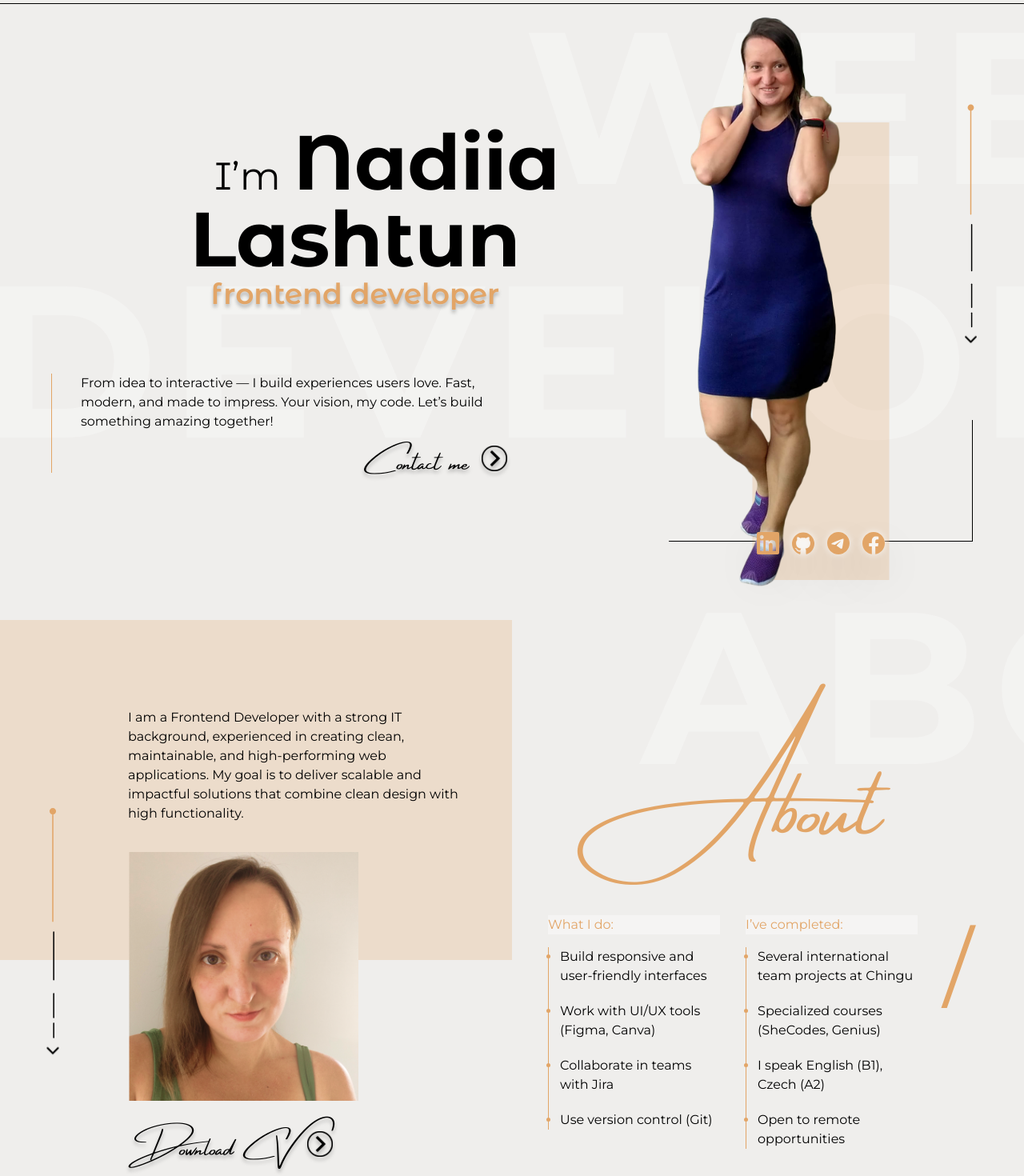
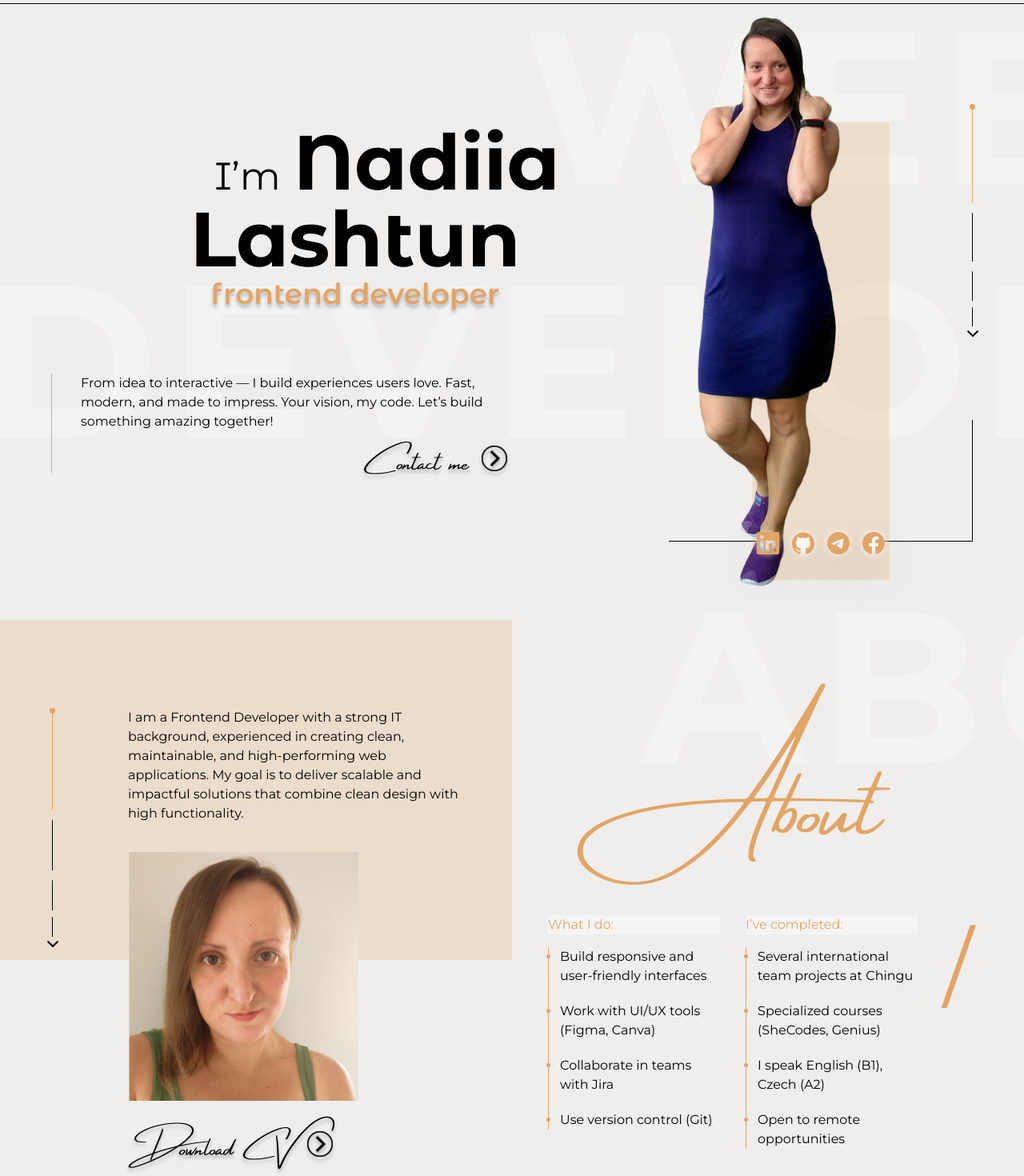
Before and after one commit to NadiiaLashtun/Portfolio-v-2.0, a React (Vite) app: page / in a window 1280 px wide. Shown: the part 60-1530 px from the top of the page at 80% size. Built offline with nearby package versions, Linux system fonts and the light colour scheme.

Commit message:
Add component arrow to Hero and About page

```diff
--- /dev/null
+++ b/src/components/UI/Arrow.jsx
@@ -0,0 +1,17 @@
+function Arrow({ position }) {
+  return (
+    <div className={`inline-flex flex-col items-center h-full ${position}`}>
+      <div className='w-[5px] h-[5px] md:w-[7px] md:h-[7px] bg-brand-color rounded-full mx-auto'></div>
+      <div className='w-px h-[20%] bg-brand-color rounded-full -mt-1 mb-3'></div>
+      <div className='w-px h-[10%] bg-black rounded-full mb-3'></div>
+      <div className='w-px h-[6%] bg-black rounded-full mb-2'></div>
+      <div className='w-px h-[4%] bg-black rounded-full mb-1'></div>
+      <div className='relative'>
+        <div className='absolute top-0 left-[1px] md:left-[2px] w-[2px] h-[7px] md:h-[10px] bg-black rounded-full rotate-45'></div>
+        <div className='absolute top-0 right-[1px] md:right-[2px] w-[2px] h-[7px] md:h-[10px] bg-black rounded-full -rotate-45'></div>
+      </div>
+    </div>
+  );
+}
+
+export default Arrow;
--- a/src/components/sections/About.jsx
+++ b/src/components/sections/About.jsx
@@ -2,7 +2,7 @@ import Button from '../UI/buttons/Button';
 import AboutImg from '../../assets/about-img.png';
 import BackgroundText from '../UI/BackgroundText';
 import BackgroundSquare from '../UI/BackgroundSquare';
-import ArrowDown from '../../assets/arrow-down.svg';
+import Arrow from '../UI/Arrow';
 
 function AboutPage() {
   return (
@@ -14,12 +14,8 @@ function AboutPage() {
         <BackgroundSquare />
       </div>
 
-      <div className='relative w-full md:w-1/2 flex flex-col gap-9 text-left pl-12 lg:pl-24 p-8 mx-auto'>
-        <img
-          src={ArrowDown}
-          className='absolute h-1/2 left-[-2%] bottom-[40%] top-1/2 -translate-y-1/2'
-          alt='Arrow'
-        />
+      <div className=' my relative w-full md:w-1/2 flex flex-col gap-9 text-left pl-12 lg:pl-24 p-8 mx-auto'>
+        <Arrow position='absolute -left-[2px]' />
         <p>
           I am a Frontend Developer with a strong IT background, experienced in
           creating clean, maintainable, and high-performing web applications. My
--- a/src/components/sections/Hero.jsx
+++ b/src/components/sections/Hero.jsx
@@ -4,8 +4,7 @@ import BackgroundText from '../UI/BackgroundText';
 import BackgroundSquare from '../UI/BackgroundSquare';
 import Wrapper from '../Wrapper';
 import HeroImg from '../../assets/hero-img.png';
-import ArrowDown from '../../assets/arrow-down.svg';
-import Header from './Header';
+import Arrow from '../UI/Arrow';
 
 function HeroPage() {
   return (
@@ -61,7 +60,7 @@ function HeroPage() {
         </div>
 
         <div
-          className='relative w-full md:w-1/3 border-black min-h-[24rem] sm:min-h-[38rem] self-end
+          className='relative w-full h-full md:w-1/3 border-black min-h-[24rem] sm:min-h-[38rem] self-end
           before:absolute before:bottom-0 before:right-0 before:h-[1px] before:bg-black before:w-[calc(50%-theme(space.20))]
           after:absolute after:bottom-0 after:left-0 after:h-[1px] after:bg-black after:w-[calc(50%-theme(space.20))]
             "'
@@ -72,11 +71,7 @@ function HeroPage() {
             className='absolute left-[16%] md:left-[5%] -bottom-16 max-h-[120%]  z-10'
             alt='Main Photo'
           />
-          <img
-            src={ArrowDown}
-            className='absolute right-[-10px] bottom-[40%] h-1/2 '
-            alt='Arrow'
-          />
+          <Arrow position='absolute -right-[3px] top-[10%] h-1/2' />
           {/* Square */}
           <div className='absolute left-1/2 -translate-x-1/2 -bottom-12 w-full lg:w-[80%] xl:w-[45%] h-[98%] -z-20 lg:z-0 md:h-[94%]'>
             <BackgroundSquare />
```
